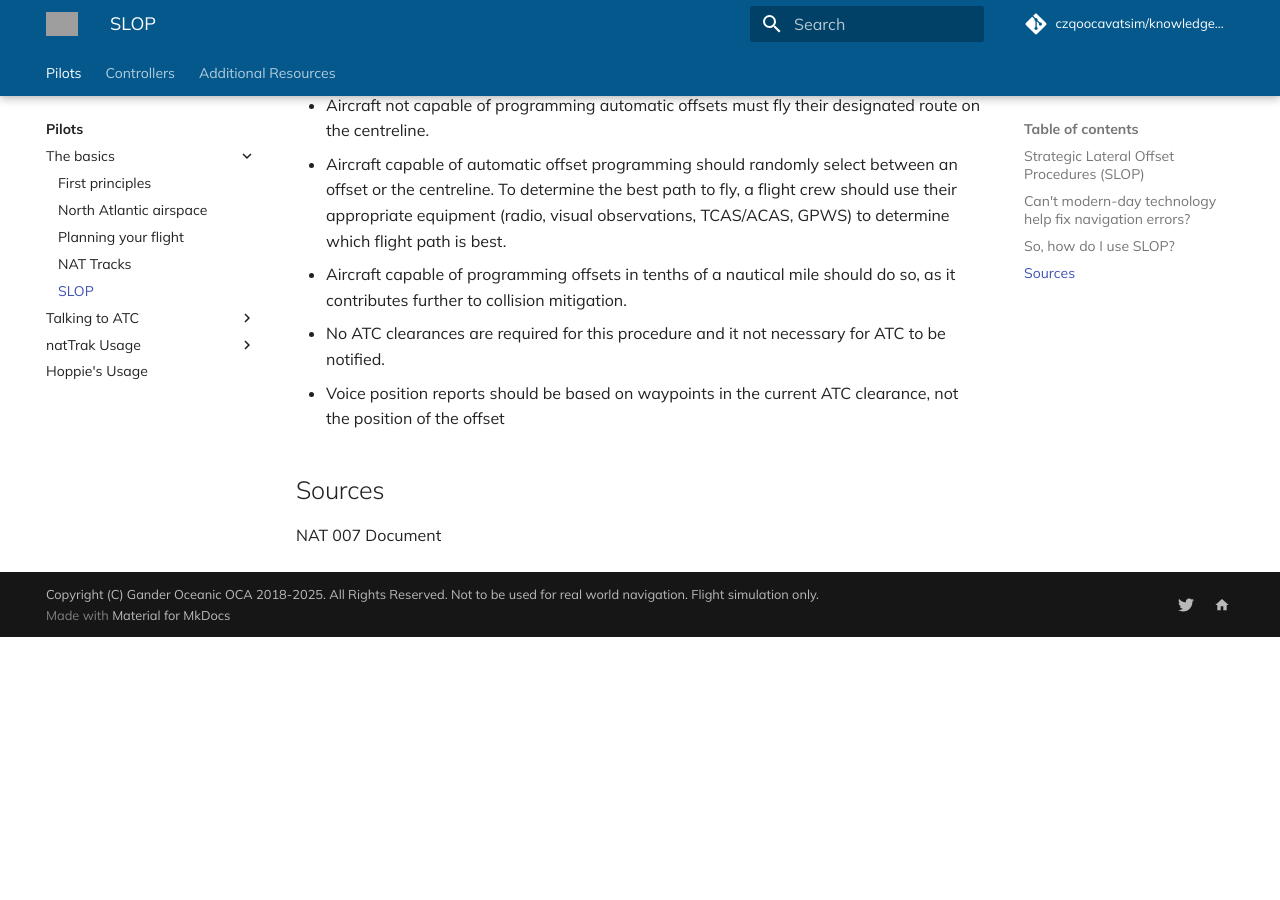
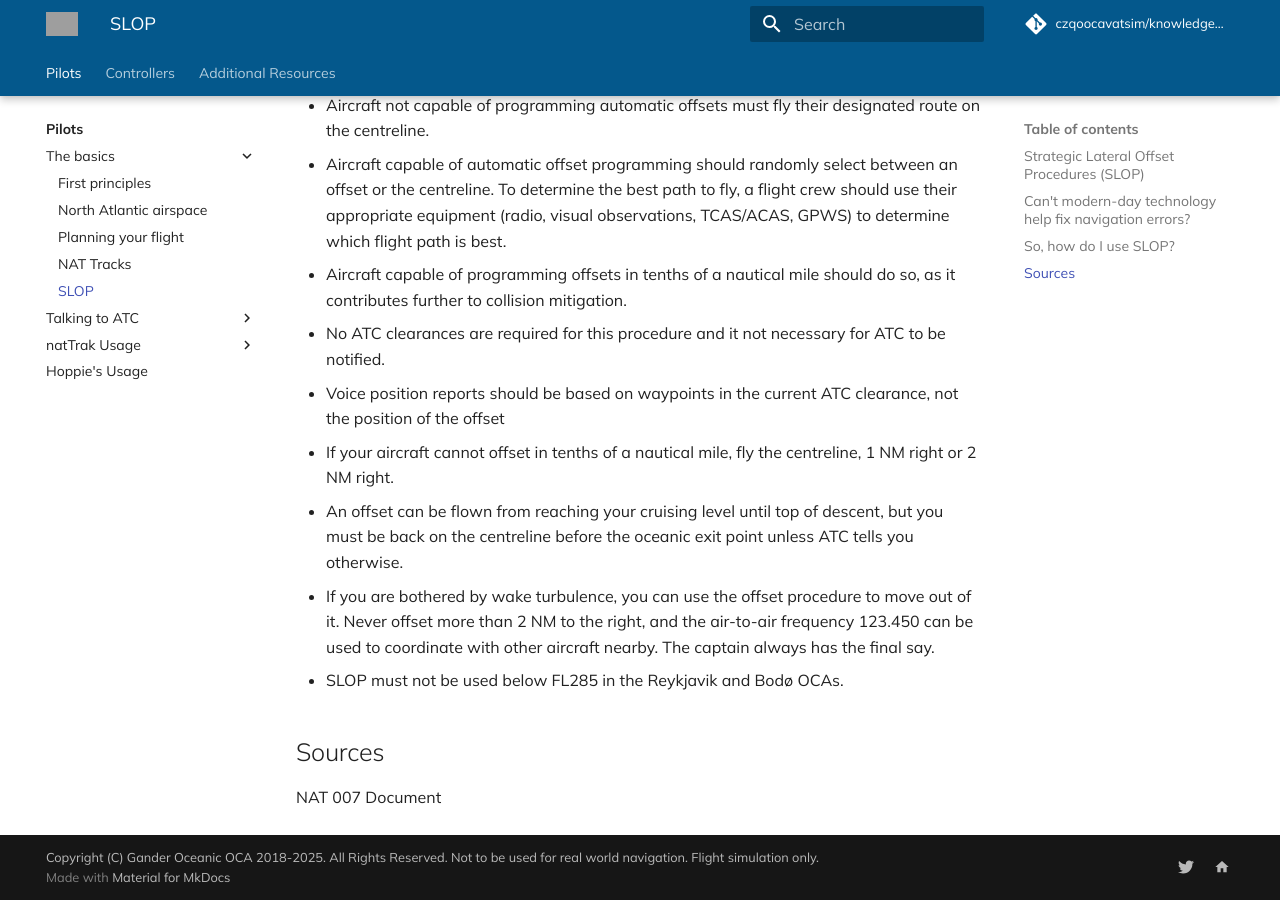
Before and after one commit to czqoocavatsim/knowledgebase, an MkDocs documentation site: the page built from docs/pilots/basics/slop.md, in a window 1280 px wide and 900 px high, scrolled down 1346 px. Built offline with MkDocs 1.6.1 and Material for MkDocs 9.7.7, drawn with Linux system fonts in a browser that asks for light colours; comment, search, counter and statistics services are not loaded; the version menu is left out; before the commit the page ends 1983 px from its top, so only the background shows below that; grey boxes are pictures that could not be loaded.

Commit message:
Pilots KB: additions from NAT Doc 007 V.2026-1 (OTS lettering and changeover, SLOP details, position report types, airspace requirements, random route plotting, SELCAL watch)
Co-Authored-By: Claude Sonnet 5.5 <noreply@anthropic.com>
Claude-Session: https://claude.ai/code/session_01NZAuo6efqTEfoszDjTawNz

```diff
--- a/docs/pilots/basics/slop.md
+++ b/docs/pilots/basics/slop.md
@@ -33,6 +33,10 @@ dateCreated: 2020-09-11T03:40:59.990Z
   <li>Aircraft capable of programming offsets in tenths of a nautical mile should do so, as it contributes further to collision mitigation.</li>
   <li>No ATC clearances are required for this procedure and it not necessary for ATC to be notified.</li>
   <li>Voice position reports should be based on waypoints in the current ATC clearance, not the position of the offset</li>
+  <li>If your aircraft cannot offset in tenths of a nautical mile, fly the centreline, 1 NM right or 2 NM right.</li>
+  <li>An offset can be flown from reaching your cruising level until top of descent, but you must be back on the centreline before the oceanic exit point unless ATC tells you otherwise.</li>
+  <li>If you are bothered by wake turbulence, you can use the offset procedure to move out of it. Never offset more than 2 NM to the right, and the air-to-air frequency 123.450 can be used to coordinate with other aircraft nearby. The captain always has the final say.</li>
+  <li>SLOP must not be used below FL285 in the Reykjavik and Bodø OCAs.</li>
 </ul>
 
 ## Sources
```
Also changed, not shown: docs/pilots/atc/pos-reps.md (+2 -0 lines), docs/pilots/atc/selcal.md (+1 -0 lines), docs/pilots/basics/airspace.md (+3 -0 lines), docs/pilots/basics/flight-plan.md (+3 -0 lines), docs/pilots/basics/nats.md (+4 -0 lines).
